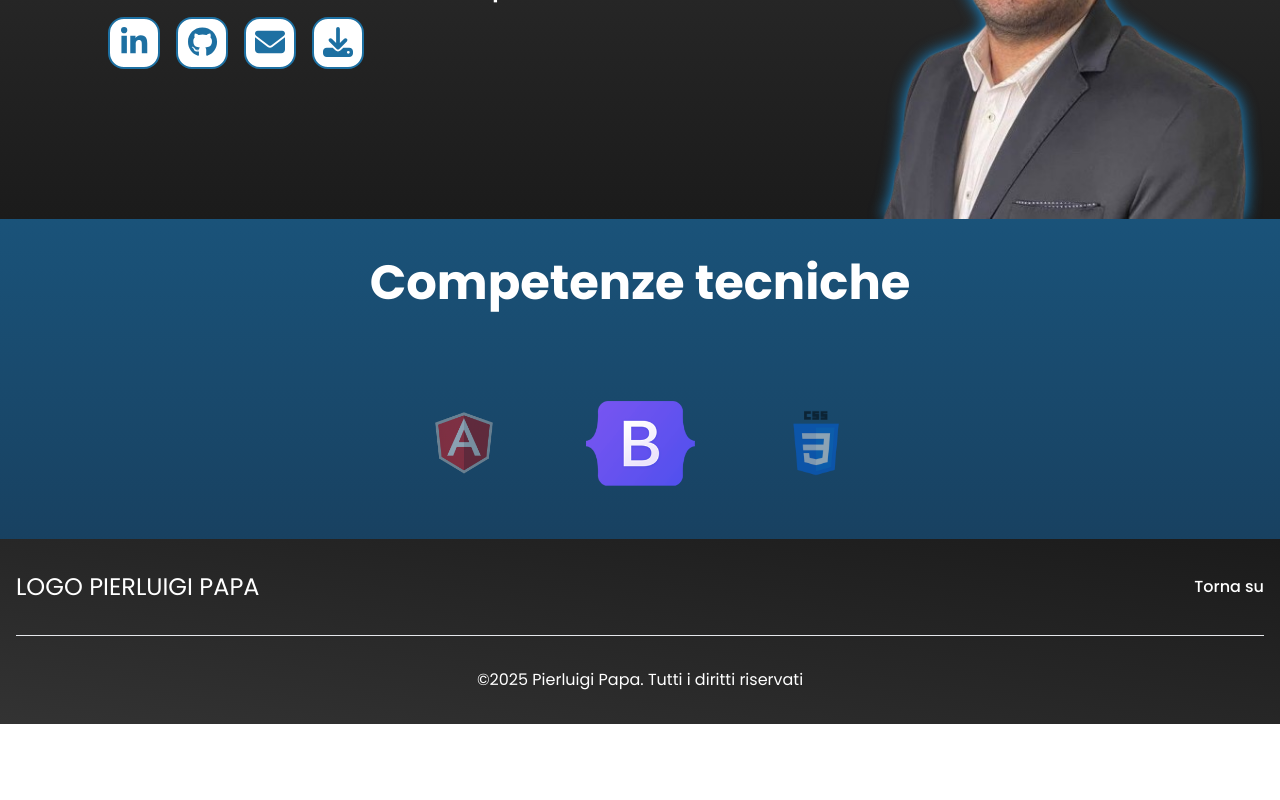
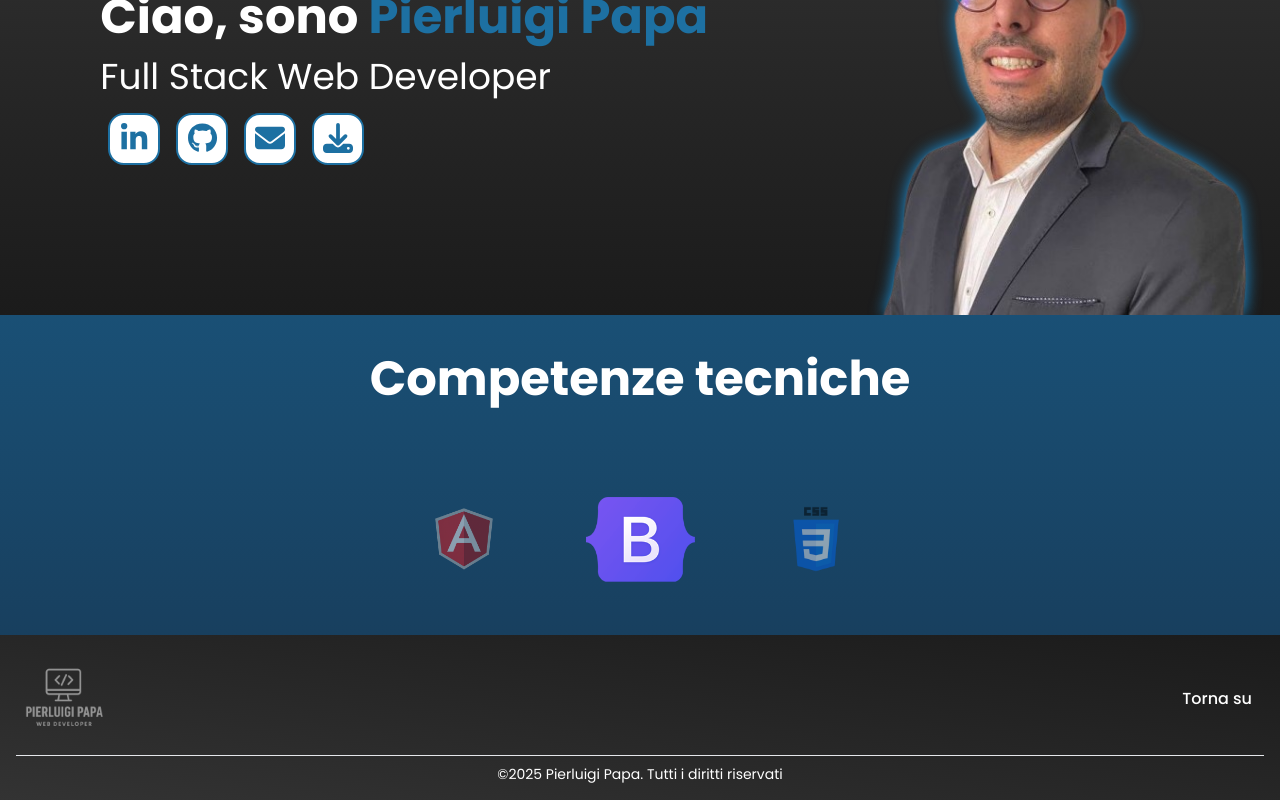
Before and after one commit to PierluigiPapa/proj-pier-portfolio, a React (Vite) app: page / in a window 1280 px wide. Shown: the part 317-1117 px from the top of the page. Before the commit the page ends 1041 px from the top, so only its background shows below. Built offline with nearby package versions, Linux system fonts and the light colour scheme.

Commit message:
style header and footer with logos

```diff
--- a/src/components/Footer.tsx
+++ b/src/components/Footer.tsx
@@ -1,26 +1,24 @@
+import Logo from '../assets/Logo.png'
 
 export function Footer() {
-
-
   return (
     <footer className="bg-linear-to-bl from-gray-1 to-gray-2 border-gray-200">
-        <div className="w-full max-w-screen-xl mx-auto p-4 md:py-8">
-            <div className="sm:flex sm:items-center sm:justify-between">
-                <a href="https://flowbite.com/" className="flex items-center mb-4 sm:mb-0 space-x-3 rtl:space-x-reverse">
-                    <span className="text-white text-2xl hover:text-celeste transition-colors duration-300 ease-in-out transform">
-                        LOGO PIERLUIGI PAPA
-                    </span>
-                </a>
-                <ul className="flex flex-col font-medium p-4 md:p-0 mt-4  md:space-x-8 rtl:space-x-reverse md:flex-row md:mt-0 md:border-0">
-                    <li>
-                        <a href="#" className="block py-2 px-3 text-white  md:hover:bg-transparent md:border-0 md:hover:text-celeste transition-colors duration-300 ease-in-out transform md:p-0">Torna su</a>
-                    </li>
-                </ul>
-            </div>
-
-            <hr className="my-6 border-gray-200 sm:mx-auto lg:my-8" />
-            <span className="block text-md sm:text-center text-white hover:text-celeste transition-colors duration-300 ease-in-out transform">&copy;2025 Pierluigi Papa. Tutti i diritti riservati </span>
+      <div className="w-full max-w-screen-xl mx-auto px-4 py-2 md:py-4">
+        <div className="sm:flex sm:items-center sm:justify-between flex justify-center items-center">
+          <img src={Logo} alt="Logo_Pierluigi_Papa_WD" className="h-24 object-contain opacity-50 flex"/>
+          <ul className="flex flex-col font-medium mt-2 md:mt-0 md:flex-row md:space-x-6">
+            <li>
+              <a href="#" className="block py-1 px-3 text-white hover:text-celeste transition-colors duration-300 text-center active:text-celeste active:transition-colors active:duration-300">
+                    Torna su
+              </a>
+            </li>
+          </ul>
         </div>
+        <hr className="my-2 border-gray-200" />
+        <span className="block text-sm text-white text-center hover:text-celeste transition-colors duration-300 active:text-celeste active:transition-colors active:duration-300">
+          &copy;2025 Pierluigi Papa. Tutti i diritti riservati
+        </span>
+      </div>
     </footer>
-    );
+  );
 }
--- a/src/components/Header.tsx
+++ b/src/components/Header.tsx
@@ -2,6 +2,8 @@ import { Link } from "react-router-dom";
 import { useState } from "react";
 import { faBars } from "@fortawesome/free-solid-svg-icons/faBars";
 import { FontAwesomeIcon } from "@fortawesome/react-fontawesome";
+import Logo  from "../assets/Logo.png"
+
 
 export function Header() {
   const [isDropdownOpen, setDropdownOpen] = useState(false);
@@ -10,12 +12,14 @@ export function Header() {
     <nav className="bg-gradient-to-b from-gray-1 to-gray-2 border-gray-200 ">
       <div className="max-w-screen-xl flex flex-wrap items-center justify-between mx-auto p-4">
         <div className="text-white text-2xl hover:text-celeste transition-colors duration-300 ease-in-out transform">
-          <Link to="/">Pierluigi Papa</Link>
+          <Link to="/">
+            <img src={Logo} alt="Logo Pierluigi Papa WD"className="h-32 object-contain items-center"/>
+          </Link>
         </div>
 
         <div className="md:hidden relative">
-          <button onClick={() => setDropdownOpen(!isDropdownOpen)} className="text-white p-2">
-            <FontAwesomeIcon icon={faBars} />
+          <button onClick={() => setDropdownOpen(!isDropdownOpen)} className="text-white p-2 text-2xl active:text-celeste">
+            <FontAwesomeIcon icon={faBars}/>
           </button>
 
           {isDropdownOpen && (
```
Also changed, not shown: src/assets/Logo.png (added).
